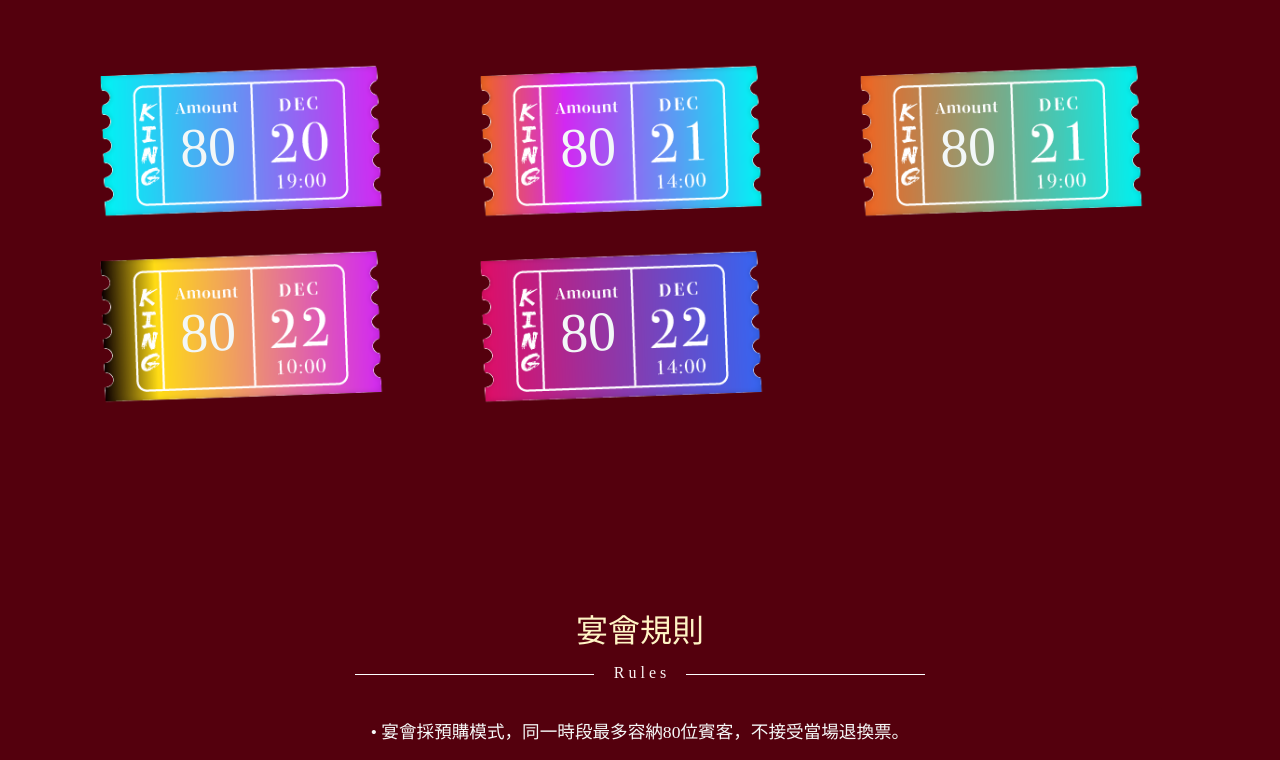
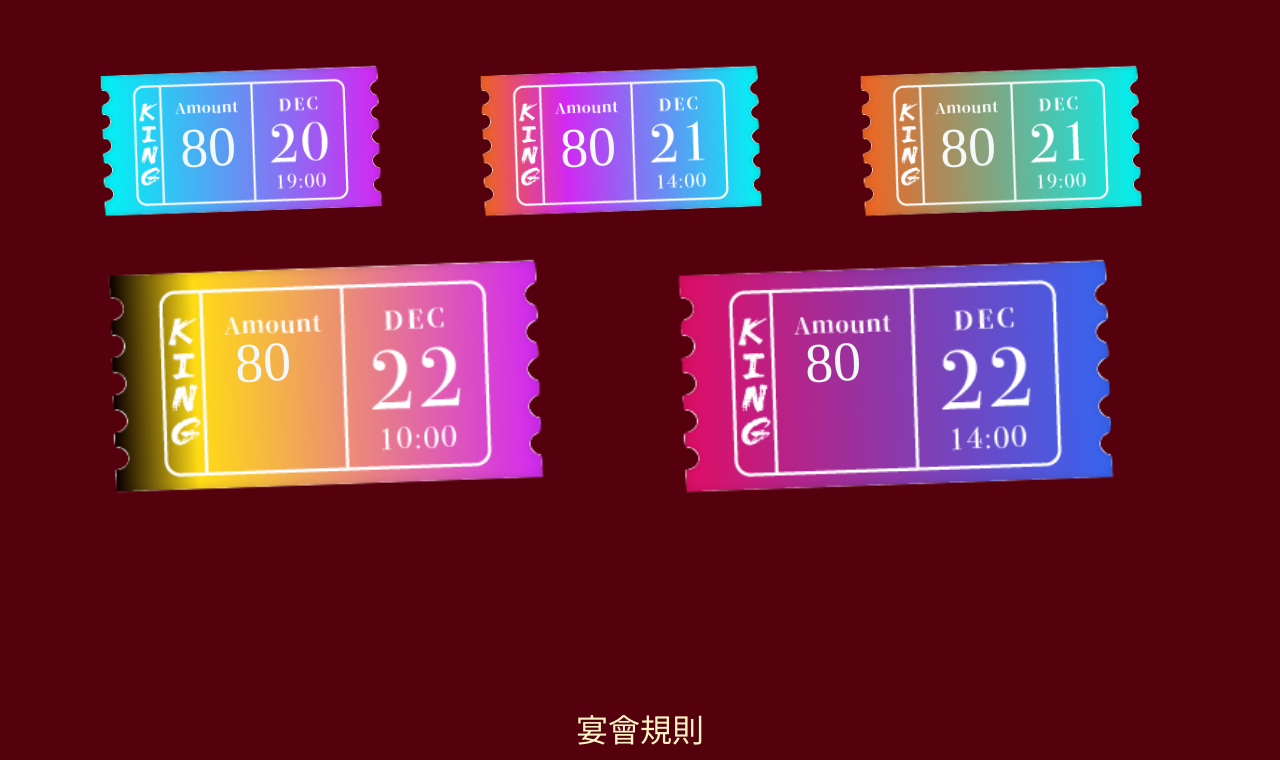
Before and after one commit to d614444/IMchurch, a Django app: page /iMKING/ in a window 1280 px wide. Shown: the part 2869-3629 px from the top of the page. Run offline with Django 3.2, Linux system fonts and the light colour scheme; style sheets or scripts are compiled from the project's sources; some libraries are stand-ins or nearby versions; some web fonts are replaced.

Commit message:
need_update

```diff
--- a/templates/main.html
+++ b/templates/main.html
@@ -209,18 +209,21 @@
 				<img src="{% static "images/21-2.png" %}" class="  ticket" alt="Responsive image">
 				</a>
 			</div>
-			<div class = "col-4">
+		</div>
+		<div class="row align-items-center">
+			<div class = "col-6">
 				<a href="https://imchurchking.kktix.cc/events/db9c7ecb" target="_blank">
 				<span id="ticket-1" >80</span>
 				<img src="{% static "images/22-1.png" %}" class="  ticket" alt="Responsive image">
 				</a>
 			</div>
-			<div class = "col-4">
+			<div class = "col-6">
 				<a href="https://imchurchking.kktix.cc/events/db9c7ecb" target="_blank">
 				<span id="ticket-1" >80</span>
 				<img src="{% static "images/22-2.png" %}" class=" ticket " alt="Responsive image">
 				</a>
 			</div>
+		</div>
 		</div>
 
 	</section>
```
Also changed, not shown: 2 other files.
